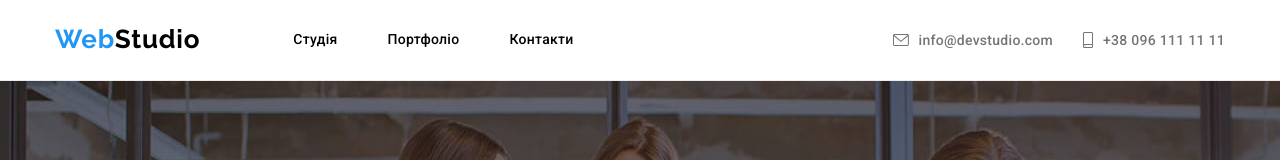
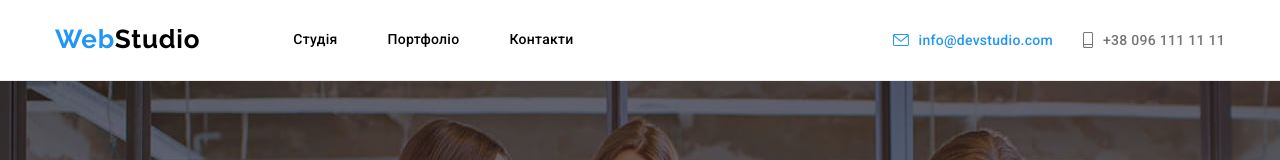
Before and after one commit to Cardinal-Cortez/goit-markup-hw-04, a plain HTML site: page index.html in a window 1280 px wide. In both pictures the pointer is over the link 972 px from the left and 39 px from the top of the page. Shown: the top 160 px of the page. Drawn offline with nearby package versions, Linux system fonts and the light colour scheme.

Commit message:
first commit

```diff
--- a/css/styles.css
+++ b/css/styles.css
@@ -158,11 +158,11 @@ address
 
 .header-contacts-core:hover
 {
-    fill: #2196F3;
+    color: #2196F3;
 }
 .write-item
 {
-    fill: #757575;
+    fill:currentColor
 }
 .write
 {
```
